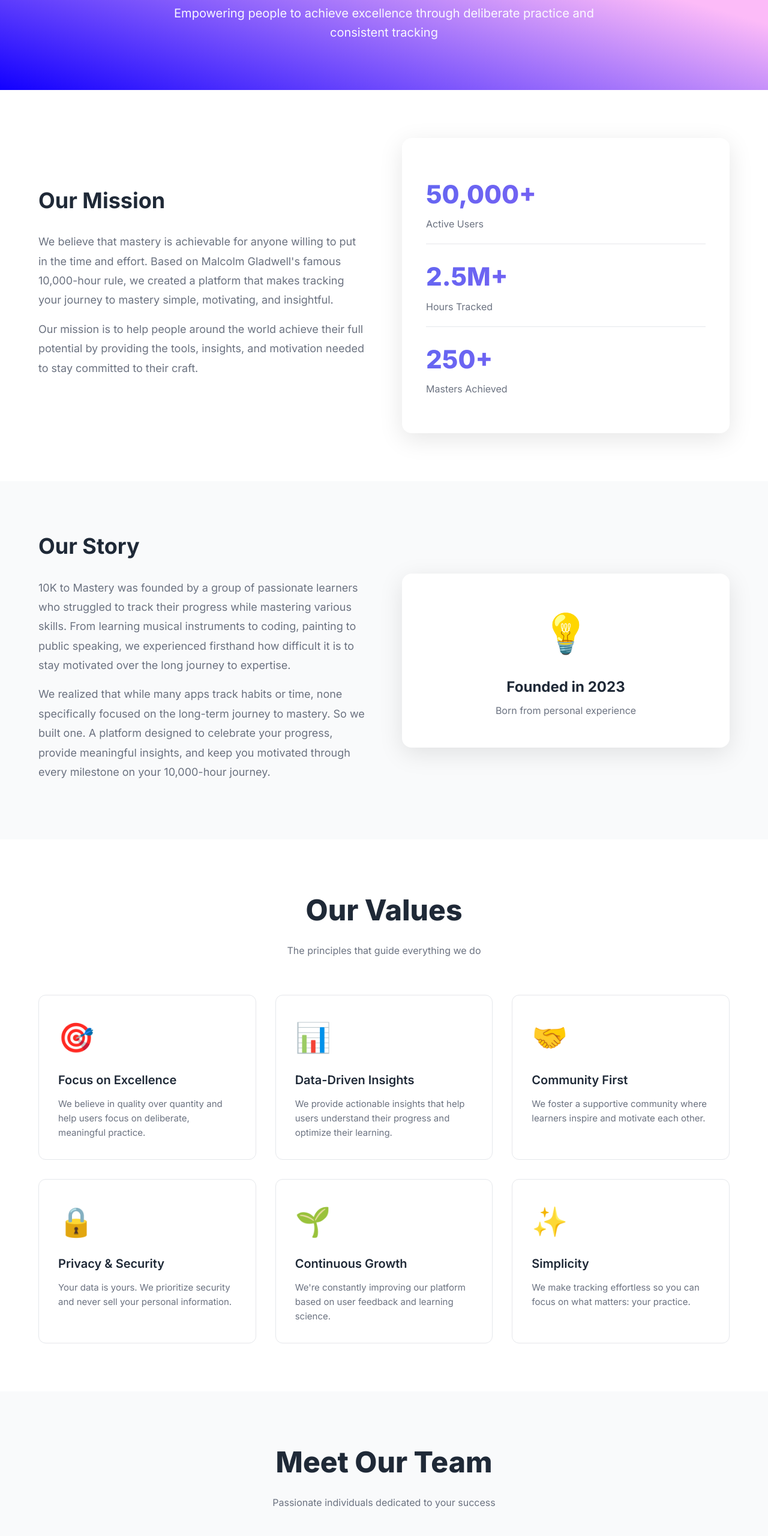
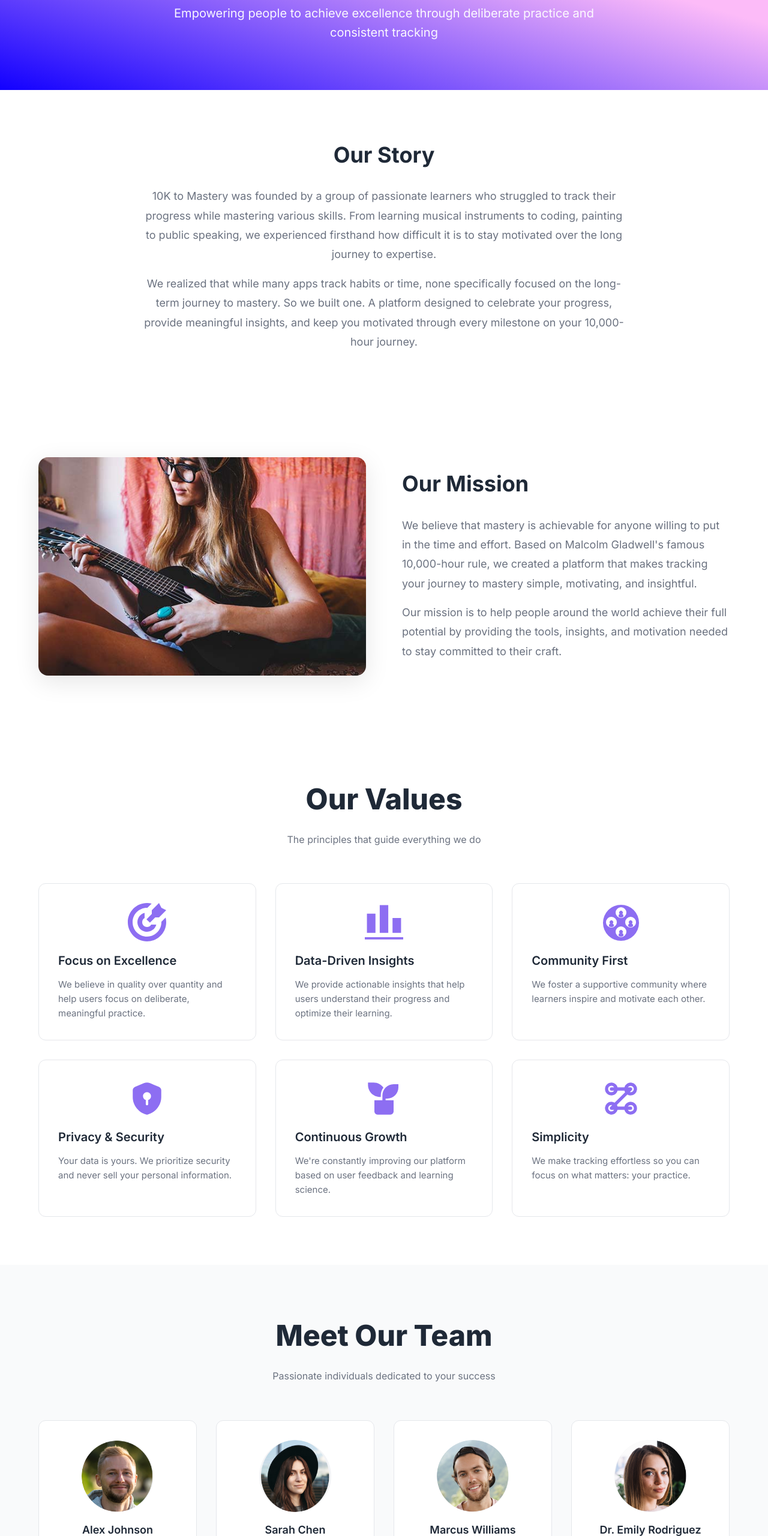
Before and after one commit to kristinayordanovaa/10Kmaster, a plain HTML site: page about.html in a window 1280 px wide. Shown: the part 240-2800 px from the top of the page at 60% size. Drawn offline with Linux system fonts and the light colour scheme.

Commit message:
about us page

```diff
--- a/about.html
+++ b/about.html
@@ -44,50 +44,28 @@
         </div>
     </section>
 
+    <!-- Story Section -->
+    <section class="about-section">
+        <div class="container">
+            <div class="about-story-centered">
+                <h2>Our Story</h2>
+                <p>10K to Mastery was founded by a group of passionate learners who struggled to track their progress while mastering various skills. From learning musical instruments to coding, painting to public speaking, we experienced firsthand how difficult it is to stay motivated over the long journey to expertise.</p>
+                <p>We realized that while many apps track habits or time, none specifically focused on the long-term journey to mastery. So we built one. A platform designed to celebrate your progress, provide meaningful insights, and keep you motivated through every milestone on your 10,000-hour journey.</p>
+            </div>
+        </div>
+    </section>
+
     <!-- Mission Section -->
     <section class="about-section">
         <div class="container">
             <div class="about-content-grid">
+                <div class="about-image">
+                    <img src="img/about_us_images/our_mission_image.jpg" alt="Our Mission" class="about-mission-img">
+                </div>
                 <div class="about-text">
                     <h2>Our Mission</h2>
                     <p>We believe that mastery is achievable for anyone willing to put in the time and effort. Based on Malcolm Gladwell's famous 10,000-hour rule, we created a platform that makes tracking your journey to mastery simple, motivating, and insightful.</p>
                     <p>Our mission is to help people around the world achieve their full potential by providing the tools, insights, and motivation needed to stay committed to their craft.</p>
-                </div>
-                <div class="about-image">
-                    <div class="about-stats-card">
-                        <div class="about-stat">
-                            <span class="about-stat-number">50,000+</span>
-                            <span class="about-stat-label">Active Users</span>
-                        </div>
-                        <div class="about-stat">
-                            <span class="about-stat-number">2.5M+</span>
-                            <span class="about-stat-label">Hours Tracked</span>
-                        </div>
-                        <div class="about-stat">
-                            <span class="about-stat-number">250+</span>
-                            <span class="about-stat-label">Masters Achieved</span>
-                        </div>
-                    </div>
-                </div>
-            </div>
-        </div>
-    </section>
-
-    <!-- Story Section -->
-    <section class="about-section bg-light">
-        <div class="container">
-            <div class="about-content-grid reverse">
-                <div class="about-image">
-                    <div class="story-card">
-                        <div class="story-icon">💡</div>
-                        <h3>Founded in 2023</h3>
-                        <p>Born from personal experience</p>
-                    </div>
-                </div>
-                <div class="about-text">
-                    <h2>Our Story</h2>
-                    <p>10K to Mastery was founded by a group of passionate learners who struggled to track their progress while mastering various skills. From learning musical instruments to coding, painting to public speaking, we experienced firsthand how difficult it is to stay motivated over the long journey to expertise.</p>
-                    <p>We realized that while many apps track habits or time, none specifically focused on the long-term journey to mastery. So we built one. A platform designed to celebrate your progress, provide meaningful insights, and keep you motivated through every milestone on your 10,000-hour journey.</p>
                 </div>
             </div>
         </div>
@@ -102,32 +80,44 @@
             </div>
             <div class="values-grid">
                 <div class="value-card">
-                    <div class="value-icon">🎯</div>
+                    <div class="value-icon">
+                        <img src="img/about_us_images/focus.svg" alt="Focus">
+                    </div>
                     <h3>Focus on Excellence</h3>
                     <p>We believe in quality over quantity and help users focus on deliberate, meaningful practice.</p>
                 </div>
                 <div class="value-card">
-                    <div class="value-icon">📊</div>
+                    <div class="value-icon">
+                        <img src="img/about_us_images/analitycs.svg" alt="Analytics">
+                    </div>
                     <h3>Data-Driven Insights</h3>
                     <p>We provide actionable insights that help users understand their progress and optimize their learning.</p>
                 </div>
                 <div class="value-card">
-                    <div class="value-icon">🤝</div>
+                    <div class="value-icon">
+                        <img src="img/about_us_images/community.svg" alt="Community">
+                    </div>
                     <h3>Community First</h3>
                     <p>We foster a supportive community where learners inspire and motivate each other.</p>
                 </div>
                 <div class="value-card">
-                    <div class="value-icon">🔒</div>
+                    <div class="value-icon">
+                        <img src="img/about_us_images/secutiy.svg" alt="Security">
+                    </div>
                     <h3>Privacy & Security</h3>
                     <p>Your data is yours. We prioritize security and never sell your personal information.</p>
                 </div>
                 <div class="value-card">
-                    <div class="value-icon">🌱</div>
+                    <div class="value-icon">
+                        <img src="img/about_us_images/growth.svg" alt="Growth">
+                    </div>
                     <h3>Continuous Growth</h3>
                     <p>We're constantly improving our platform based on user feedback and learning science.</p>
                 </div>
                 <div class="value-card">
-                    <div class="value-icon">✨</div>
+                    <div class="value-icon">
+                        <img src="img/about_us_images/simplicity.svg" alt="Simplicity">
+                    </div>
                     <h3>Simplicity</h3>
                     <p>We make tracking effortless so you can focus on what matters: your practice.</p>
                 </div>
@@ -144,25 +134,33 @@
             </div>
             <div class="team-grid">
                 <div class="team-member">
-                    <div class="team-member-avatar">👨‍💼</div>
+                    <div class="team-member-avatar">
+                        <img src="img/about_us_images/image_2.png" alt="Alex Johnson">
+                    </div>
                     <h3>Alex Johnson</h3>
                     <p class="team-role">CEO & Co-Founder</p>
                     <p class="team-bio">Former musician who spent 12 years mastering the guitar. Passionate about helping others achieve their goals.</p>
                 </div>
                 <div class="team-member">
-                    <div class="team-member-avatar">👩‍💻</div>
+                    <div class="team-member-avatar">
+                        <img src="img/about_us_images/Image_1.png" alt="Sarah Chen">
+                    </div>
                     <h3>Sarah Chen</h3>
                     <p class="team-role">CTO & Co-Founder</p>
                     <p class="team-bio">Software engineer with a background in data science. Believes in building products that make a real difference.</p>
                 </div>
                 <div class="team-member">
-                    <div class="team-member-avatar">👨‍🎨</div>
+                    <div class="team-member-avatar">
+                        <img src="img/about_us_images/image_3.png" alt="Marcus Williams">
+                    </div>
                     <h3>Marcus Williams</h3>
                     <p class="team-role">Head of Design</p>
                     <p class="team-bio">UX designer who spent 10,000 hours perfecting his craft. Obsessed with creating beautiful, intuitive experiences.</p>
                 </div>
                 <div class="team-member">
-                    <div class="team-member-avatar">👩‍🔬</div>
+                    <div class="team-member-avatar">
+                        <img src="img/about_us_images/image_4.png" alt="Dr. Emily Rodriguez">
+                    </div>
                     <h3>Dr. Emily Rodriguez</h3>
                     <p class="team-role">Learning Science Advisor</p>
                     <p class="team-bio">PhD in Educational Psychology. Helps ensure our platform aligns with best practices in skill acquisition.</p>
--- a/styles.css
+++ b/styles.css
@@ -953,6 +953,70 @@
     margin-bottom: 16px;
 }
 
+.about-mission-story {
+    padding: 0 !important;
+}
+
+.about-content-split {
+    display: grid;
+    grid-template-columns: 1fr 1fr;
+    min-height: 500px;
+}
+
+.about-content-split .about-text {
+    display: flex;
+    align-items: center;
+    padding: 80px 0;
+    background: rgba(252, 187, 248, 0.63);
+}
+
+.about-content-split .about-text:first-child .container-half {
+    margin-left: auto;
+    margin-right: 80px;
+}
+
+.about-content-split .about-text:last-child .container-half {
+    margin-left: 80px;
+    margin-right: auto;
+}
+
+.container-half {
+    max-width: 600px;
+    padding: 0 40px;
+}
+
+.about-text-gradient h2,
+.about-text-gradient p {
+    color: var(--text-primary);
+}
+
+.about-story-centered {
+    max-width: 800px;
+    margin: 0 auto;
+    text-align: center;
+}
+
+.about-story-centered h2 {
+    font-size: 36px;
+    font-weight: 700;
+    margin-bottom: 24px;
+    color: var(--text-primary);
+}
+
+.about-story-centered p {
+    font-size: 18px;
+    line-height: 1.8;
+    color: var(--text-secondary);
+    margin-bottom: 16px;
+}
+
+.about-mission-img {
+    width: 100%;
+    height: auto;
+    border-radius: 16px;
+    box-shadow: 0 10px 40px rgba(0, 0, 0, 0.1);
+}
+
 .about-stats-card {
     background: white;
     padding: 40px;
@@ -1032,8 +1096,19 @@
 }
 
 .value-icon {
-    font-size: 48px;
-    margin-bottom: 16px;
+    width: 64px;
+    height: 64px;
+    margin: 0 auto 16px;
+    display: flex;
+    align-items: center;
+    justify-content: center;
+}
+
+.value-icon img {
+    width: 100%;
+    height: 100%;
+    object-fit: contain;
+    filter: brightness(0) saturate(100%) invert(46%) sepia(84%) saturate(2519%) hue-rotate(227deg) brightness(99%) contrast(92%);
 }
 
 .value-card h3 {
@@ -1071,8 +1146,18 @@
 }
 
 .team-member-avatar {
-    font-size: 64px;
-    margin-bottom: 16px;
+    width: 120px;
+    height: 120px;
+    margin: 0 auto 16px;
+    border-radius: 50%;
+    overflow: hidden;
+    background: #f3f4f6;
+}
+
+.team-member-avatar img {
+    width: 100%;
+    height: 100%;
+    object-fit: cover;
 }
 
 .team-member h3 {
@@ -2766,6 +2851,11 @@
     font-weight: 700;
 }
 
+.timer-notification.notification-warning::before {
+    content: '⚠';
+    background: #f59e0b;
+}
+
 /* Section Content Switching */
 .demo-section-content {
     display: none;
@@ -2857,17 +2947,23 @@
     display: flex;
     gap: 4px;
     flex: 1;
+    width: 100%;
 }
 
 .heatmap-week {
     display: flex;
     flex-direction: column;
     gap: 4px;
+    flex: 1;
 }
 
 .heatmap-cell {
-    width: 12px;
-    height: 12px;
+    width: 100%;
+    aspect-ratio: 1;
+    min-width: 8px;
+    min-height: 8px;
+    max-width: 15px;
+    max-height: 15px;
     background: #ebedf0;
     border-radius: 2px;
     cursor: pointer;
```
Also changed, not shown: demo.html (+1 -1 lines), demo.js (+9 -9 lines), img/about_us_images/Image_1.png (added), img/about_us_images/Image_4.png (added), img/about_us_images/analitycs.svg (added), img/about_us_images/community.svg (added), img/about_us_images/focus.svg (added), img/about_us_images/growth.svg (added), img/about_us_images/image_2.png (added), img/about_us_images/image_3.png (added), img/about_us_images/our_mission_image.jpg (added), img/about_us_images/secutiy.svg (added), img/about_us_images/simplicity.svg (added).
